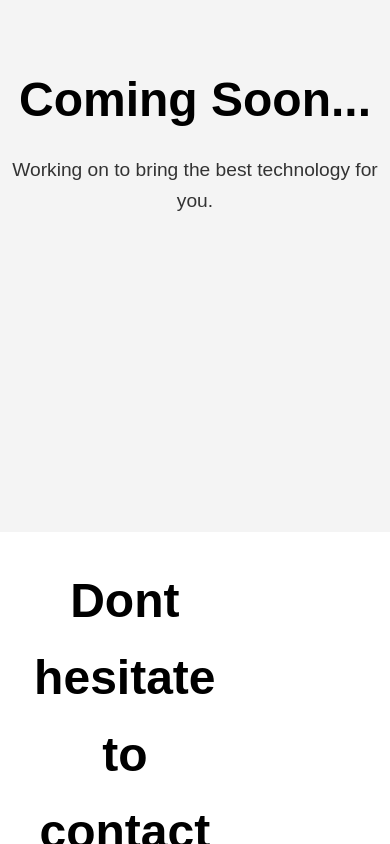
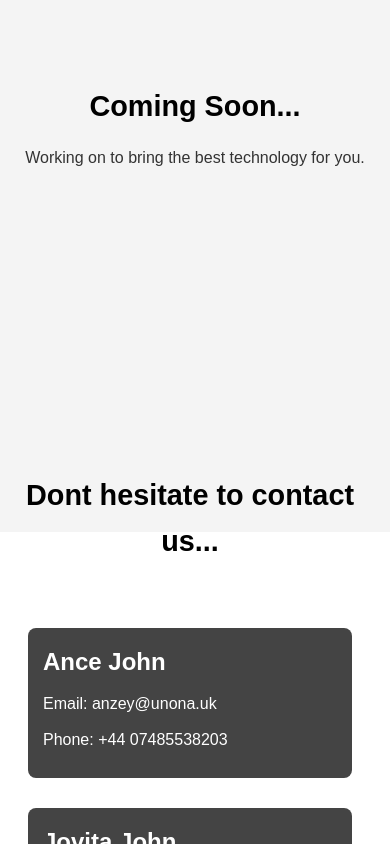
Before and after one commit to unonauk/unona-web, a plain HTML site: page index.html in a window 390 px wide. Shown: the part 1156-2000 px from the top of the page. Drawn offline with Linux system fonts and the light colour scheme.

Commit message:
Make it responsive

```diff
--- a/index.html
+++ b/index.html
@@ -60,6 +60,7 @@
         }
 
         .page3 {
+            flex-direction: row;
             background-color: #ffffff;
             color: white;
         }
@@ -78,20 +79,23 @@
         .contact-side {
             display: flex;
             flex-direction: column;
-            justify-content:start; /* Align content to the top */
+            justify-content: start;
+            align-items: center; /* Center horizontally */
             width: 100%;
-            height: 100%;
-            padding-left: 20px; /* Added padding for better alignment */
+            height: 100vh; /* Take full height of the viewport */
+            padding: 20px; /* Add padding for spacing */
         }
+
         .contact-details {
             display: flex;
             flex-direction: column;
-            align-items: center;
-            justify-content: center;
+            align-items: center; /* Center items vertically */
+            justify-content: center; /* Center items horizontally */
+            flex-wrap: wrap; /* Enable wrapping on smaller screens */
+            gap: 10px; /* Add spacing between items */
             width: 100%;
-            height: 100%;
-            margin-bottom: 2rem;
-            margin-top: 20;
+            margin: 20px 0;
+            margin-top: 15%;
         }
 
         .contact-person {
@@ -122,6 +126,55 @@
             width: 80%;
             border-radius: 8px;
         }
+
+        /* Responsive Design */
+        @media (max-width: 768px) {
+            .page3 {
+                flex-direction: column; /* Stack elements vertically */
+                align-items: center;
+            }
+
+            h1 {
+                font-size: 2rem;
+                margin-top: 10%;
+            }
+
+            .contact-person {
+                width: 90%; /* Full width on smaller screens */
+            }
+
+            .image-section {
+                margin-top: 20px; /* Move image further down */
+            }
+
+            .image-section img {
+                width: 90%; /* Scale down the image for smaller screens */
+            }
+
+            .contact-side {
+                padding-left: 10px; /* Reduce padding on smaller screens */
+            }
+        }
+
+        @media (max-width: 480px) {
+            h1 {
+                font-size: 1.8rem;
+                text-align: center;
+            }
+
+            p {
+                font-size: 1rem;
+            }
+
+            .contact-person {
+                padding: 15px;
+            }
+
+            .image-section img {
+                width: 100%; /* Take full width on very small screens */
+            }
+        }
+
     </style>
 </head>
 <body>
```
